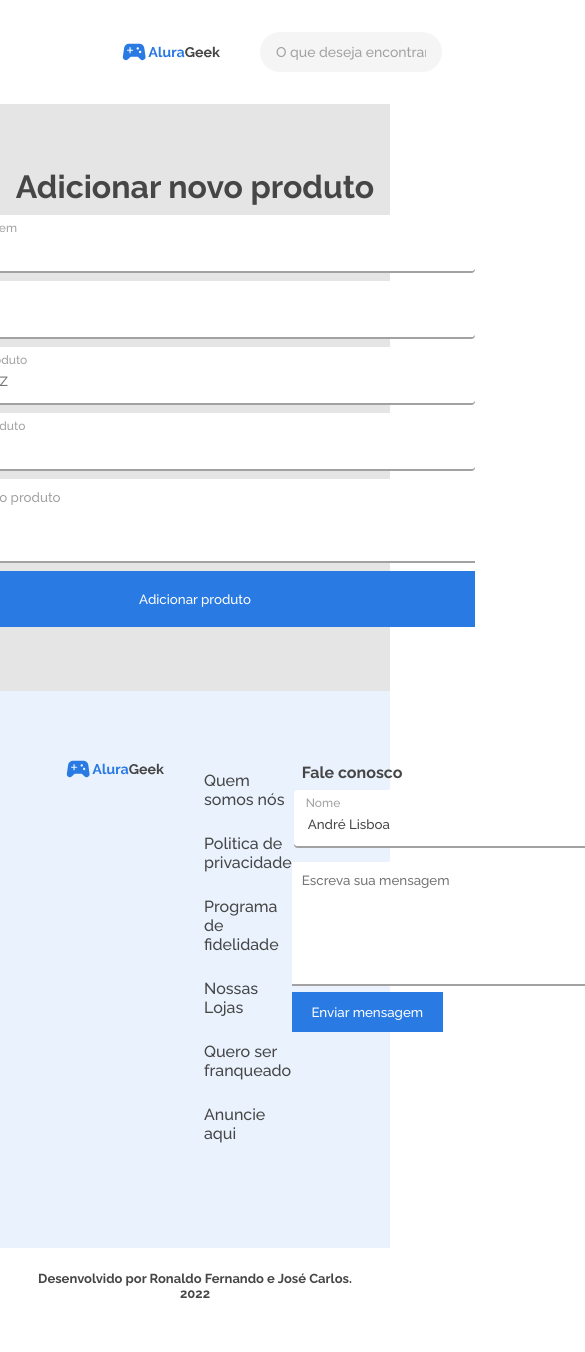
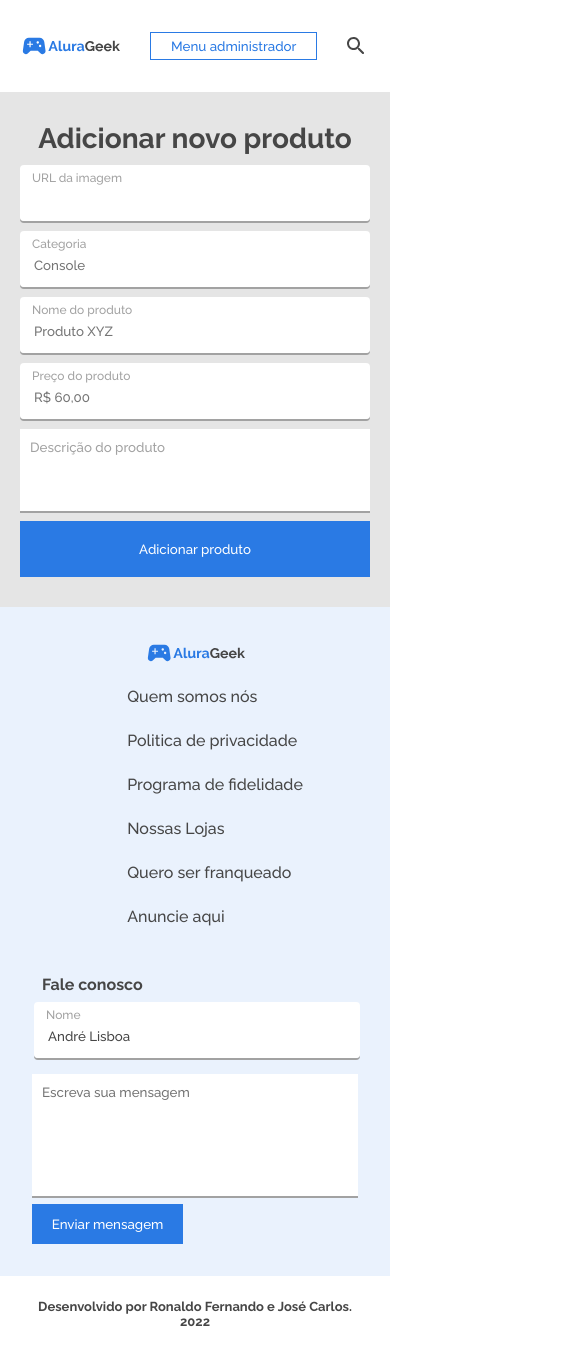
Before and after one commit to joosecj/e-commerce-front, a plain HTML site: page frontend/pages/adicionar-produto.html in a window 390 px wide. Shown: the top 1352 px of the page, 585 px wide, since content can reach past the window. Before the commit the page ends 1324 px from the top, so only its background shows below. Drawn offline with Linux system fonts and the light colour scheme.

Commit message:
Criação do modo responsivo da página adicionar-produto.html

```diff
--- a/frontend/css/adicionar-produto.css
+++ b/frontend/css/adicionar-produto.css
@@ -37,6 +37,10 @@
     border: 1px solid #2A7AE4;
     padding: 0 20px;
     margin-left: 250px;
+}
+
+.imagem-lupa {
+    display: none;
 }
 
 .formulario-adicionar-produto {
@@ -103,6 +107,11 @@
     display: flex;
     padding: 64px;
     justify-content: space-around;
+}
+
+.informacoes-empresa {
+    display: flex;
+    flex-direction: row;
 }
 
 ul {
@@ -186,3 +195,72 @@ form {
     text-decoration: none;
     color: #464646;
 }
+
+@media screen and (max-width:1120px) {
+    .menu-administrador {
+        margin-left: 0;
+    }
+
+    .informacoes {
+        padding: 32px;
+    }
+
+    .informacoes-empresa {
+        flex-direction: column;
+    }
+}
+
+@media screen and (max-width:910px){
+    .nome-formulario {
+        width: 370px;
+    }
+
+    #header-input {
+        width: 280px;
+        background-position-x: 240px;
+    }
+
+    .container-header {
+        column-gap: 30px;
+        padding: 32px 0 32px 60px;
+    }
+}
+
+@media screen and (max-width:670px) {
+    .container-header {
+        padding: 32px 0 32px 20px;
+    }
+
+    #header-input {
+        display: none;
+    }
+
+    .imagem-lupa {
+        display: block;
+    }
+
+    .titulo-adicionar-produto {
+        font-size: 28px;
+    }
+
+    .formulario-adicionar-produto {
+        padding: 30px 20px;
+    }
+
+    .inputs-adicionar {
+        width: 100%;
+    }
+
+    .informacoes {
+        flex-direction: column;
+    }
+
+    .informacoes-empresa {
+        align-items: center;
+    }
+
+    .nome-formulario, #descricao-do-produto, .botao-adicionar-produto {
+        width: 100%;
+    }
+
+}
--- a/frontend/pages/adicionar-produto.html
+++ b/frontend/pages/adicionar-produto.html
@@ -14,6 +14,7 @@
             <img src="../img/Logo.svg" alt="Logo" class="logo-header">
             <input id="header-input" type="text" placeholder="O que deseja encontrar?">
             <button class="menu-administrador">Menu administrador</button>
+            <img src="../img/lupa.svg" alt="imagem de uma lupa" class="imagem-lupa">
         </div>
     </header>
     <main>
@@ -41,6 +42,7 @@
             </form>
         </section>
         <section class="informacoes">
+            <div class="informacoes-empresa">
                 <div class="logo-contato">
                     <img src="../img/Logo.svg" alt="Logo">
                 </div>
@@ -54,6 +56,7 @@
                         <li>Anuncie aqui</li>
                     </ul>
                 </nav>
+            </div>
             <form>
                 <legend class="fale-conosco">Fale conosco</legend>
                 <fieldset class="nome-formulario">
```
Lines whose indentation alone changed are shown as unchanged.
